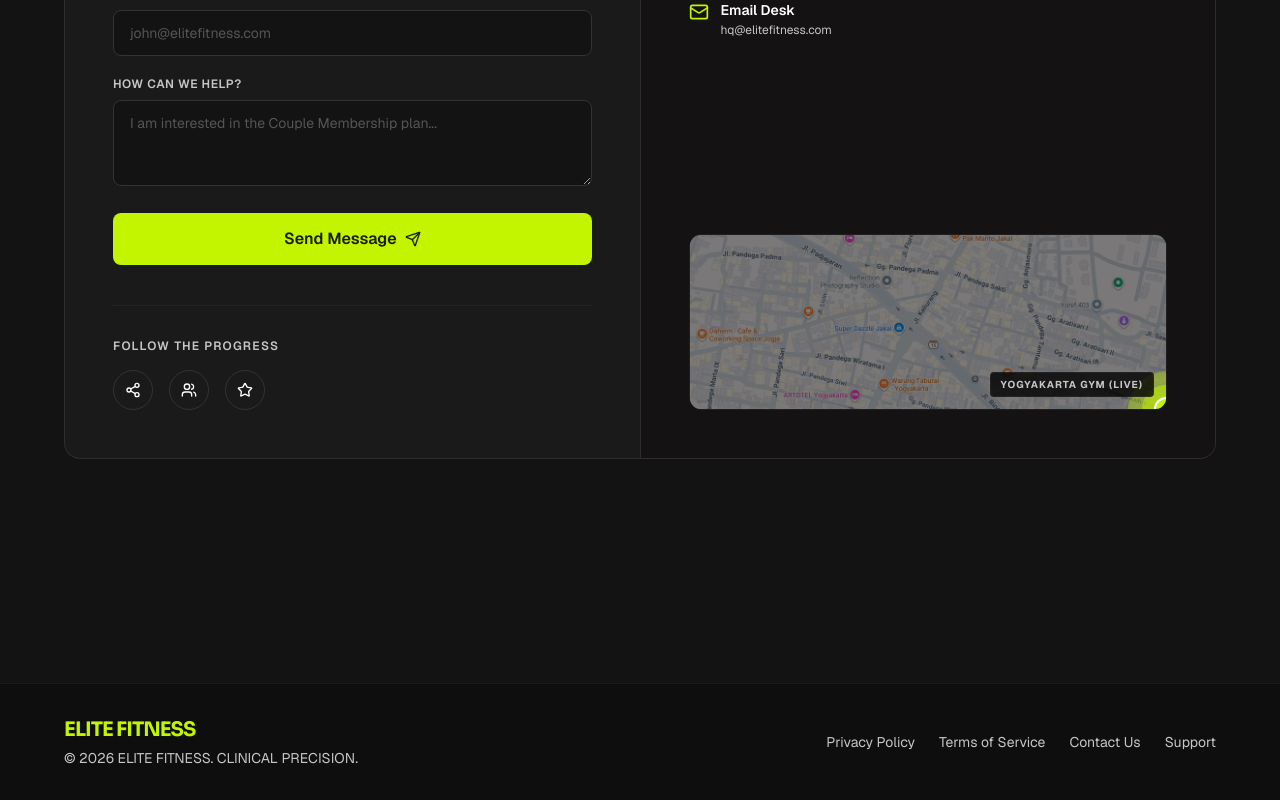
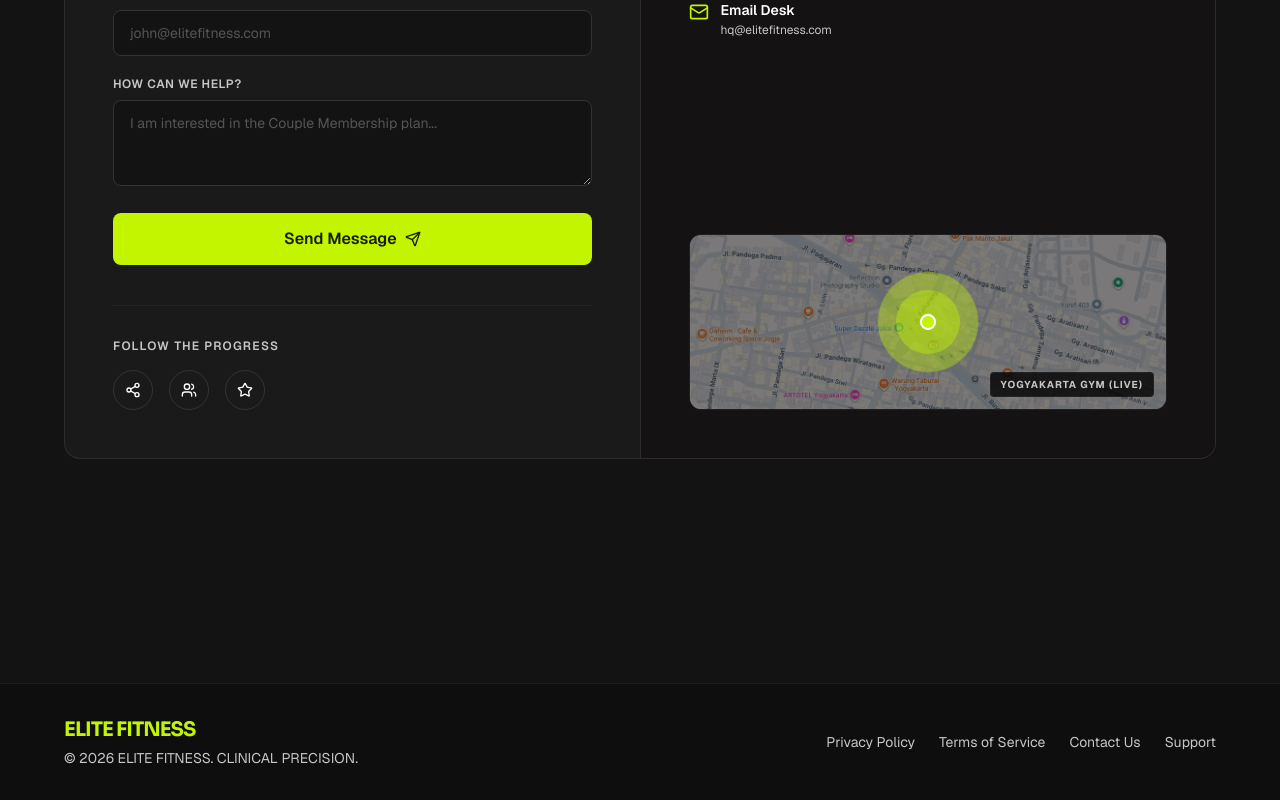
Before and after one commit to Inineo/EliteGym, a Next.js app: page / in a window 1280 px wide. Shown: the part 2879-3679 px from the top of the page. Built offline with nearby package versions, Linux system fonts and the light colour scheme; no server answers.

Commit message:
fix: Center ping pulse marker on map image

```diff
--- a/components/HomeView.tsx
+++ b/components/HomeView.tsx
@@ -387,12 +387,14 @@ export default function HomeView({ setCurrentTab, isLoggedIn }: HomeViewProps) {
               <div className="absolute inset-0 bg-black/40"></div>
 
               {/* Animated Radar Pulse - Centered */}
-              <div className="absolute top-1/2 left-1/2 -translate-y-1/2 -translate-x-1/2 relative z-10">
-                <span className="absolute flex h-12 w-12 -left-6 -top-6">
+              <div className="absolute top-1/2 left-1/2 -translate-x-1/2 -translate-y-1/2 z-10">
+                {/* Ping animation ring */}
+                <span className="absolute flex h-16 w-16 -left-8 -top-8">
                   <span className="animate-ping absolute inline-flex h-full w-full rounded-full bg-primary-fixed opacity-90"></span>
-                  <span className="relative inline-flex rounded-full h-12 w-12 bg-primary-fixed/50"></span>
+                  <span className="relative inline-flex rounded-full h-16 w-16 bg-primary-fixed/40"></span>
                 </span>
-                <span className="absolute top-0 left-0 w-6 h-6 -translate-x-1/2 -translate-y-1/2 rounded-full bg-primary-fixed border-2 border-white shadow-lg" style={{ filter: 'drop-shadow(0 0 12px rgba(195,244,0,0.8))' }}></span>
+                {/* Center dot marker */}
+                <span className="absolute top-0 left-0 w-4 h-4 -translate-x-1/2 -translate-y-1/2 rounded-full bg-primary-fixed border-2 border-white shadow-lg" style={{ filter: 'drop-shadow(0 0 12px rgba(195,244,0,0.8))' }}></span>
               </div>
 
               <div className="absolute bottom-3 right-3 bg-black/80 border border-white/5 rounded px-2.5 py-1 text-[10px] uppercase font-bold tracking-widest text-[#c6c6c7] z-10">
```
